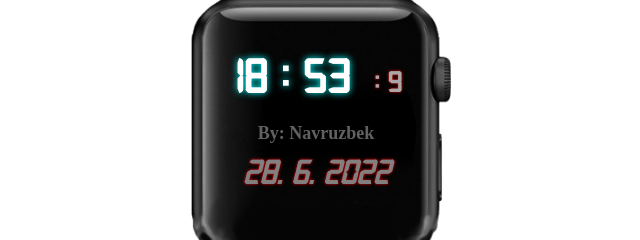
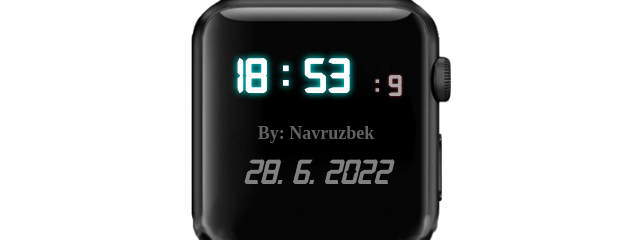
Before and after one commit to Navruzbek2103/electronic-clock, a plain HTML site: page index.html in a window 1280 px wide. Shown: the part 154-394 px from the top of the page, 319-959 px from the left. Drawn offline with Linux system fonts and the light colour scheme.

Commit message:
Editted text-shadow

```diff
--- a/css/main.css
+++ b/css/main.css
@@ -38,9 +38,9 @@ body{
 }
 
 .timeSec{
-  text-shadow: 0 0 3px red;
+  text-shadow: 0 0 3px brown;
   position: absolute;
-  top: 37%;
+  top: 38%;
   font-family: "Alarm clock";
   left: calc(100% - 208px);
   max-width: 250px;
@@ -62,7 +62,6 @@ body{
 .date{
   position: absolute;
   top: 55%;
-  text-shadow: 0 0 3px red;
   max-width: 250px;
   width: 100%;
   font-family: "Alarm clock";
```
